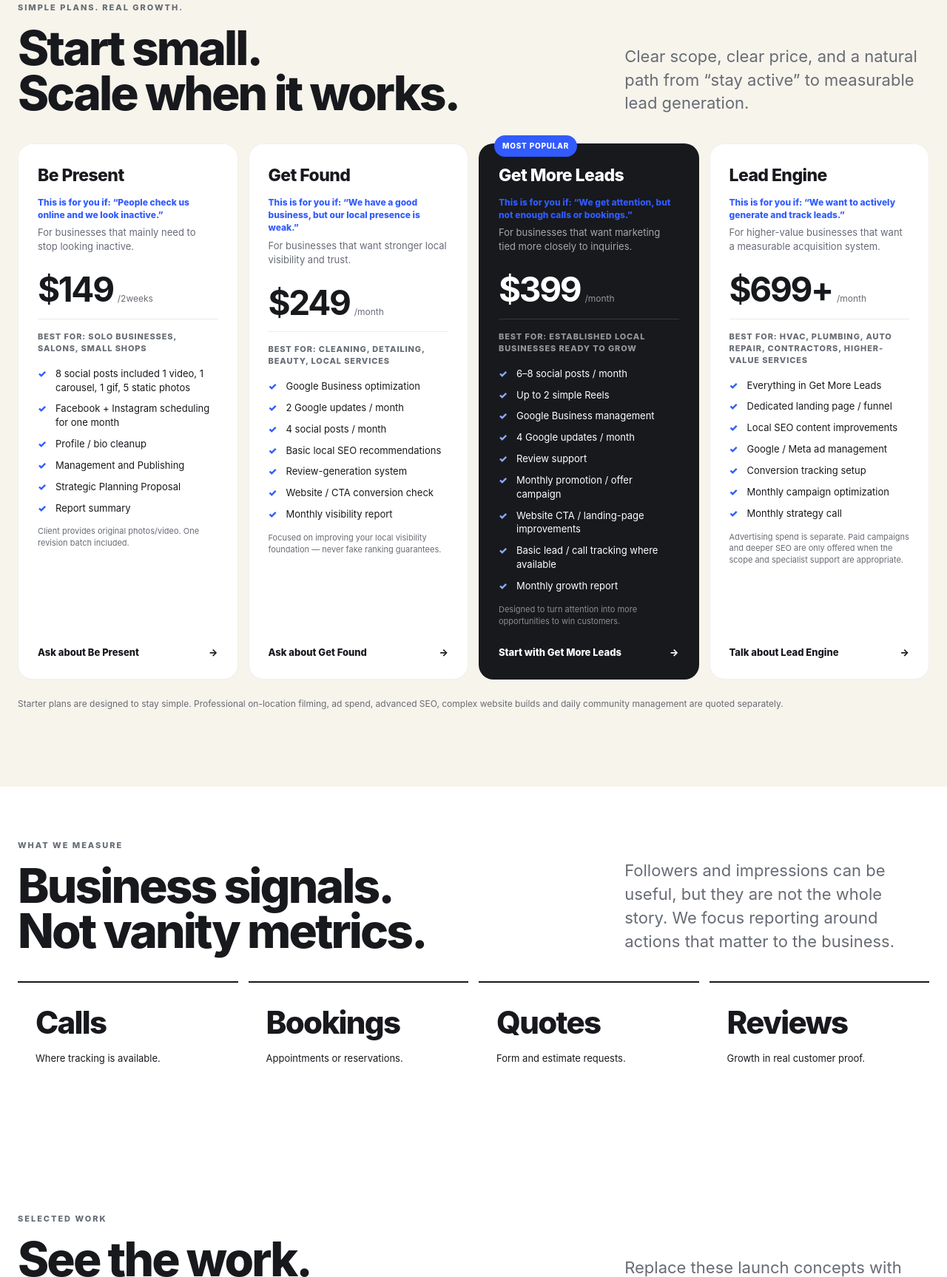
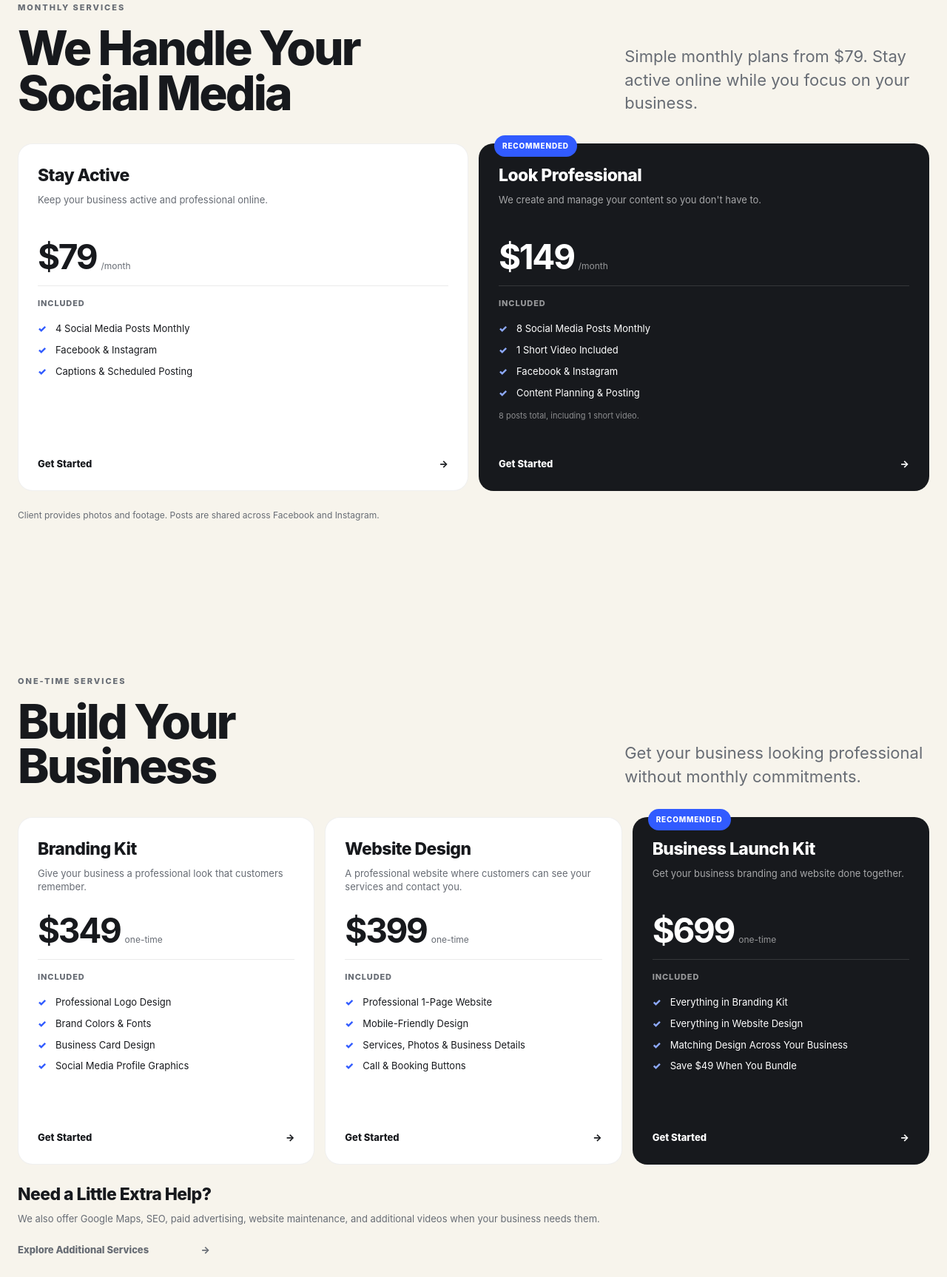
Before and after one commit to tee2thehee/ovayo, a plain HTML site: page index.html in a window 1280 px wide. Shown: the part 2471-4198 px from the top of the page at 74% size. Drawn offline with Linux system fonts and the light colour scheme.

Commit message:
Publish simple social-first pricing and one-time packages

```diff
--- a/index.html
+++ b/index.html
@@ -507,6 +507,14 @@
       align-items: stretch;
     }
 
+    .pricing-grid--social {
+      grid-template-columns: repeat(2, minmax(0, 1fr));
+    }
+
+    .pricing-grid--projects {
+      grid-template-columns: repeat(3, minmax(0, 1fr));
+    }
+
     .price-card {
       background: var(--white);
       border: 1px solid rgba(0,0,0,.06);
@@ -641,6 +649,18 @@
       margin-top: 24px;
       font-size: 12px;
       color: var(--muted);
+    }
+
+    .pricing-footnote .package-name {
+      color: var(--ink);
+    }
+
+    #additional-services .package-outcome {
+      min-height: 0;
+    }
+
+    #additional-services .package-link {
+      max-width: 260px;
     }
 
 
@@ -1332,104 +1352,113 @@
     </section>
 
     <!-- PRICING -->
-    <section class="section pricing" id="pricing">
+    <section class="section pricing" id="pricing" aria-labelledby="pricing-heading">
       <div class="container">
         <div class="section-head">
           <div>
-            <div class="eyebrow">Simple plans. Real growth.</div>
-            <h2 class="h2">Start small.<br>Scale when it works.</h2>
+            <div class="eyebrow">Monthly services</div>
+            <h2 class="h2" id="pricing-heading">We Handle Your<br>Social Media</h2>
           </div>
-          <p class="lead">
-            Clear scope, clear price, and a natural path from “stay active” to measurable lead generation.
-          </p>
-        </div>
-
-        <div class="pricing-grid">
+          <p class="lead">Simple monthly plans from $79. Stay active online while you focus on your business.</p>
+        </div>
+        <div class="pricing-grid pricing-grid--social">
           <article class="price-card">
-            <div class="package-name">Be Present</div>
-            <div style="margin-top:10px;font-size:12px;font-weight:800;color:var(--blue);">This is for you if: “People check us online and we look inactive.”</div>
-            <div class="package-outcome">For businesses that mainly need to stop looking inactive.</div>
-            <div class="price"><strong>$149</strong><small>/2weeks</small></div>
-            <div class="best-for">Best for: solo businesses, salons, small shops</div>
+
+            <div class="package-name">Stay Active</div>
+            <div class="package-outcome">Keep your business active and professional online.</div>
+            <div class="price"><strong>$79</strong><small>/month</small></div>
+            <div class="best-for">Included</div>
             <ul class="package-list">
-              <li>8 social posts included 1 video, 1 carousel, 1 gif, 5 static photos</li>
-              <li>Facebook + Instagram scheduling for one month</li>
-              <li>Profile / bio cleanup</li>
-              <li>Management and Publishing</li>
-              <li>Strategic Planning Proposal</li>
-              <li>Report summary</li>
+              <li>4 Social Media Posts Monthly</li>
+              <li>Facebook &amp; Instagram</li>
+              <li>Captions &amp; Scheduled Posting</li>
             </ul>
-            <div class="package-note">Client provides original photos/video. One revision batch included.</div>
-            <a class="package-link" href="#checkup">Ask about Be Present <span>→</span></a>
-          </article>
-
-          <article class="price-card">
-            <div class="package-name">Get Found</div>
-            <div style="margin-top:10px;font-size:12px;font-weight:800;color:var(--blue);">This is for you if: “We have a good business, but our local presence is weak.”</div>
-            <div class="package-outcome">For businesses that want stronger local visibility and trust.</div>
-            <div class="price"><strong>$249</strong><small>/month</small></div>
-            <div class="best-for">Best for: cleaning, detailing, beauty, local services</div>
+
+            <a class="package-link" href="#checkup">Get Started <span aria-hidden="true">→</span></a>
+          </article>
+          <article class="price-card featured">
+            <span class="badge">RECOMMENDED</span>
+            <div class="package-name">Look Professional</div>
+            <div class="package-outcome">We create and manage your content so you don&#x27;t have to.</div>
+            <div class="price"><strong>$149</strong><small>/month</small></div>
+            <div class="best-for">Included</div>
             <ul class="package-list">
-              <li>Google Business optimization</li>
-              <li>2 Google updates / month</li>
-              <li>4 social posts / month</li>
-              <li>Basic local SEO recommendations</li>
-              <li>Review-generation system</li>
-              <li>Website / CTA conversion check</li>
-              <li>Monthly visibility report</li>
+              <li>8 Social Media Posts Monthly</li>
+              <li>1 Short Video Included</li>
+              <li>Facebook &amp; Instagram</li>
+              <li>Content Planning &amp; Posting</li>
             </ul>
-            <div class="package-note">Focused on improving your local visibility foundation — never fake ranking guarantees.</div>
-            <a class="package-link" href="#checkup">Ask about Get Found <span>→</span></a>
-          </article>
-
-          <article class="price-card featured">
-            <span class="badge">Most popular</span>
-            <div class="package-name">Get More Leads</div>
-            <div style="margin-top:10px;font-size:12px;font-weight:800;color:var(--blue);">This is for you if: “We get attention, but not enough calls or bookings.”</div>
-            <div class="package-outcome">For businesses that want marketing tied more closely to inquiries.</div>
-            <div class="price"><strong>$399</strong><small>/month</small></div>
-            <div class="best-for">Best for: established local businesses ready to grow</div>
-            <ul class="package-list">
-              <li>6–8 social posts / month</li>
-              <li>Up to 2 simple Reels</li>
-              <li>Google Business management</li>
-              <li>4 Google updates / month</li>
-              <li>Review support</li>
-              <li>Monthly promotion / offer campaign</li>
-              <li>Website CTA / landing-page improvements</li>
-              <li>Basic lead / call tracking where available</li>
-              <li>Monthly growth report</li>
-            </ul>
-            <div class="package-note">Designed to turn attention into more opportunities to win customers.</div>
-            <a class="package-link" href="#checkup">Start with Get More Leads <span>→</span></a>
-          </article>
-
-          <article class="price-card">
-            <div class="package-name">Lead Engine</div>
-            <div style="margin-top:10px;font-size:12px;font-weight:800;color:var(--blue);">This is for you if: “We want to actively generate and track leads.”</div>
-            <div class="package-outcome">For higher-value businesses that want a measurable acquisition system.</div>
-            <div class="price"><strong>$699+</strong><small>/month</small></div>
-            <div class="best-for">Best for: HVAC, plumbing, auto repair, contractors, higher-value services</div>
-            <ul class="package-list">
-              <li>Everything in Get More Leads</li>
-              <li>Dedicated landing page / funnel</li>
-              <li>Local SEO content improvements</li>
-              <li>Google / Meta ad management</li>
-              <li>Conversion tracking setup</li>
-              <li>Monthly campaign optimization</li>
-              <li>Monthly strategy call</li>
-            </ul>
-            <div class="package-note">Advertising spend is separate. Paid campaigns and deeper SEO are only offered when the scope and specialist support are appropriate.</div>
-            <a class="package-link" href="#checkup">Talk about Lead Engine <span>→</span></a>
-          </article>
-        </div>
-
-        <p class="pricing-footnote">
-          Starter plans are designed to stay simple. Professional on-location filming, ad spend, advanced SEO, complex website builds and daily community management are quoted separately.
-        </p>
+            <p class="package-note">8 posts total, including 1 short video.</p>
+            <a class="package-link" href="#checkup">Get Started <span aria-hidden="true">→</span></a>
+          </article>
+        </div>
+        <p class="pricing-footnote">Client provides photos and footage. Posts are shared across Facebook and Instagram.</p>
       </div>
     </section>
 
+    <section class="section pricing" id="one-time-pricing" aria-labelledby="one-time-pricing-heading">
+      <div class="container">
+        <div class="section-head">
+          <div>
+            <div class="eyebrow">One-time services</div>
+            <h2 class="h2" id="one-time-pricing-heading">Build Your<br>Business</h2>
+          </div>
+          <p class="lead">Get your business looking professional without monthly commitments.</p>
+        </div>
+        <div class="pricing-grid pricing-grid--projects">
+          <article class="price-card">
+
+            <div class="package-name">Branding Kit</div>
+            <div class="package-outcome">Give your business a professional look that customers remember.</div>
+            <div class="price"><strong>$349</strong><small>one-time</small></div>
+            <div class="best-for">Included</div>
+            <ul class="package-list">
+              <li>Professional Logo Design</li>
+              <li>Brand Colors &amp; Fonts</li>
+              <li>Business Card Design</li>
+              <li>Social Media Profile Graphics</li>
+            </ul>
+
+            <a class="package-link" href="#checkup">Get Started <span aria-hidden="true">→</span></a>
+          </article>
+          <article class="price-card">
+
+            <div class="package-name">Website Design</div>
+            <div class="package-outcome">A professional website where customers can see your services and contact you.</div>
+            <div class="price"><strong>$399</strong><small>one-time</small></div>
+            <div class="best-for">Included</div>
+            <ul class="package-list">
+              <li>Professional 1-Page Website</li>
+              <li>Mobile-Friendly Design</li>
+              <li>Services, Photos &amp; Business Details</li>
+              <li>Call &amp; Booking Buttons</li>
+            </ul>
+
+            <a class="package-link" href="#checkup">Get Started <span aria-hidden="true">→</span></a>
+          </article>
+          <article class="price-card featured">
+            <span class="badge">RECOMMENDED</span>
+            <div class="package-name">Business Launch Kit</div>
+            <div class="package-outcome">Get your business branding and website done together.</div>
+            <div class="price"><strong>$699</strong><small>one-time</small></div>
+            <div class="best-for">Included</div>
+            <ul class="package-list">
+              <li>Everything in Branding Kit</li>
+              <li>Everything in Website Design</li>
+              <li>Matching Design Across Your Business</li>
+              <li>Save $49 When You Bundle</li>
+            </ul>
+
+            <a class="package-link" href="#checkup">Get Started <span aria-hidden="true">→</span></a>
+          </article>
+        </div>
+        <div class="pricing-footnote" id="additional-services">
+          <h3 class="package-name">Need a Little Extra Help?</h3>
+          <p class="package-outcome">We also offer Google Maps, SEO, paid advertising, website maintenance, and additional videos when your business needs them.</p>
+          <a class="package-link" href="#services">Explore Additional Services <span aria-hidden="true">→</span></a>
+        </div>
+      </div>
+    </section>
 
     <!-- MEASUREMENT -->
     <section class="section-tight" style="background:#fff;">
```
